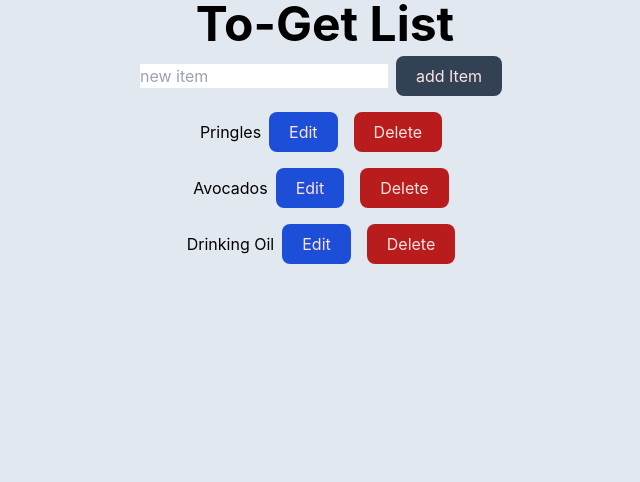
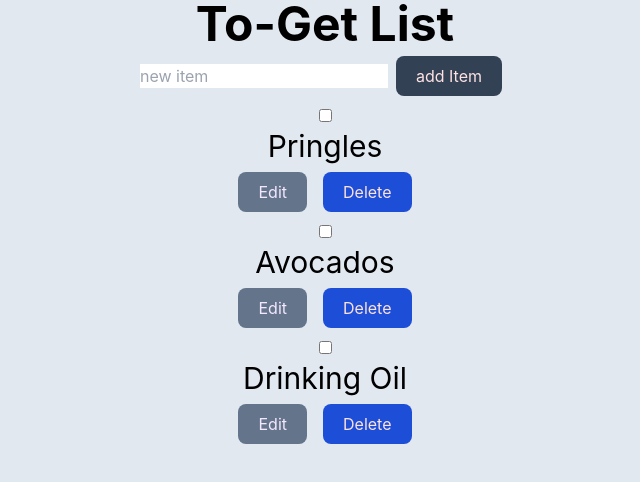
Before and after one commit to DanielRGilles/shopping-list, a React (Create React App) app: page / in a window 1280 px wide. Shown: the top 482 px of the page, without its empty margins (315-955 px from the left). Built offline with nearby package versions, Linux system fonts and the light colour scheme.

Commit message:
edit functional with conditional rendering

```diff
--- /dev/null
+++ b/src/components/ListItem/Item.jsx
@@ -0,0 +1,63 @@
+import React, { useState } from 'react'
+
+export default function Item({ item, onChangeItem, onDeleteItem}) {
+    const [editing, setEditing ] = useState(false)
+    let itemText;
+  if (editing) {
+    itemText = (
+      <>
+        <input
+          value={item.text}
+          onChange={(e) => {
+            onChangeItem({
+              ...item,
+              text: e.target.value,
+            })
+          }}
+        />
+
+        <button
+          type="button"
+          className="h-10 px-5 m-2 text-green-100 transition-colors duration-150 bg-green-500 rounded-lg focus:shadow-outline hover:bg-green-800"
+          onClick={() => setEditing(false)}
+        >
+          Save
+        </button>
+      </>
+    )
+  } else {
+    itemText = (
+      <>
+        <p className="text-3xl" style={{ textDecoration: item.completed ? 'line-through' : null }}>
+          {item.text}
+        </p>
+        <button
+          type="button"
+          className="h-10 px-5 m-2 text-purple-100 transition-colors duration-150 bg-slate-500 rounded-lg focus:shadow-outline hover:bg-yellow-500"
+          onClick={() => setEditing(true)}
+        >
+          Edit
+        </button>
+      </>
+    )
+    }
+    return (
+        <div>
+            <li>
+            <input
+        type="checkbox"
+        checked={item.completed}
+        onChange={(e) => {
+          onChangeItem({
+            ...item,
+            completed: e.target.checked,
+          })
+        }}
+      />
+            {itemText}
+            <button type='button'
+            className="h-10 px-5 m-2 text-red-100 transition-colors duration-150 bg-blue-700 rounded-lg focus:shadow-outline hover:bg-red-800"
+             onClick={() => onDeleteItem(item.id)}>Delete</button>
+             </li>
+        </div>
+    )}
--- a/src/components/ListItem/ListItem.jsx
+++ b/src/components/ListItem/ListItem.jsx
@@ -1,14 +1,11 @@
-import React from 'react'
+import Item from './Item';
 
 export default function ListItem({items, onChangeItem, onDeleteItem}) {
+
+
     return (
         <ul>
-            {items.map((item) =>  <li key={item.id}>{item.text}<button type='button'
-            className="h-10 px-5 m-2 text-red-100 transition-colors duration-150 bg-blue-700 rounded-lg focus:shadow-outline hover:bg-red-800"  onClick={onChangeItem}>Edit</button>
-
-            <button type='button'
-            className="h-10 px-5 m-2 text-red-100 transition-colors duration-150 bg-red-700 rounded-lg focus:shadow-outline hover:bg-red-800"
-             onClick={() => onDeleteItem(item.id)}>Delete</button></li> ) }
+            {items.map((item) => <Item key={item.id} item={item} onChangeItem={onChangeItem} onDeleteItem={onDeleteItem}/>) }
         </ul>
     )
 }
--- a/src/views/Shopping/Shopping.jsx
+++ b/src/views/Shopping/Shopping.jsx
@@ -57,7 +57,6 @@ export default function Shopping() {
         })
     }
 
-
     return (
         <div>
             <AddItem onAddItem={handleAddItem}/>
```
Also changed, not shown: 1 other file (tests, documents, lock files or other folders).
